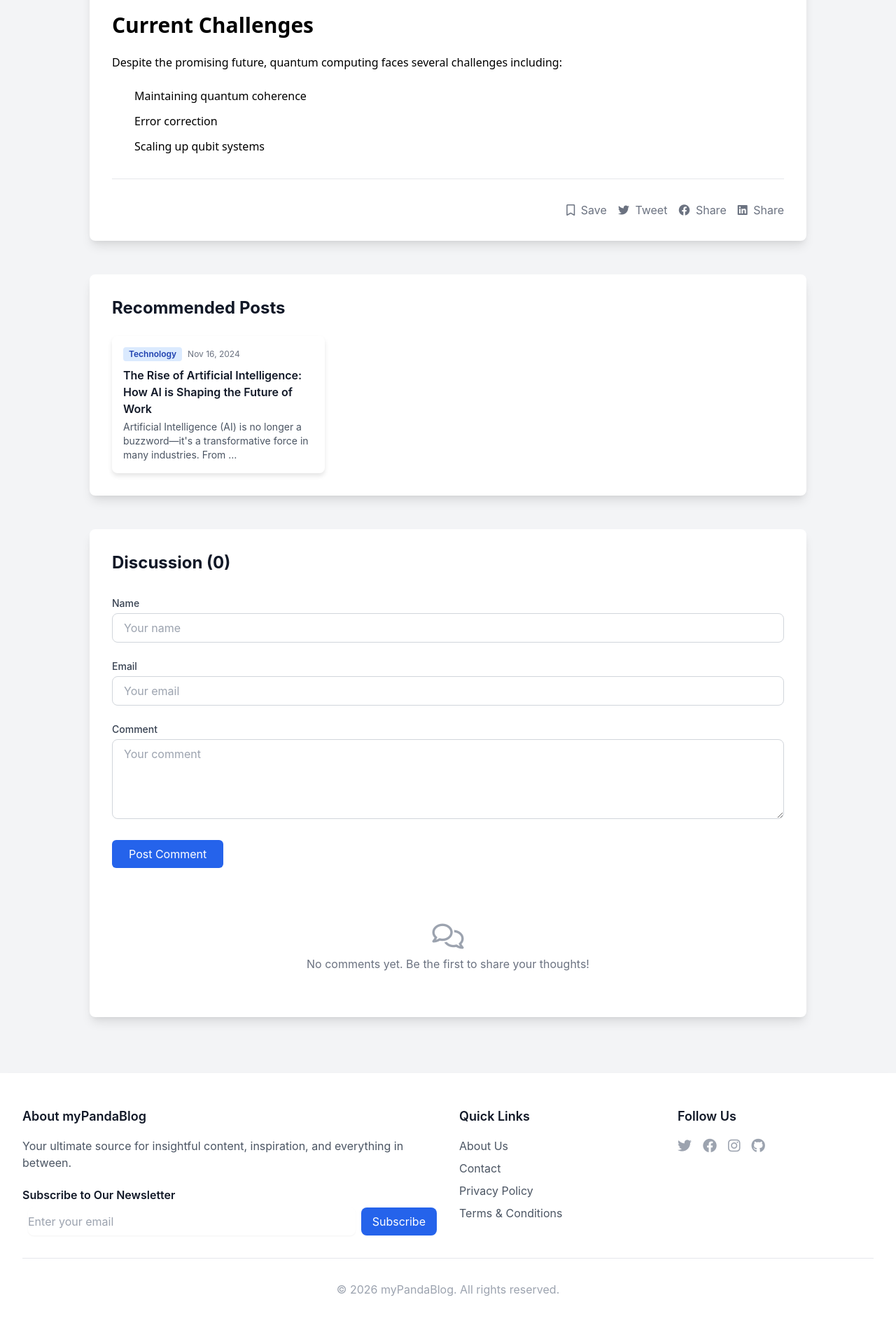
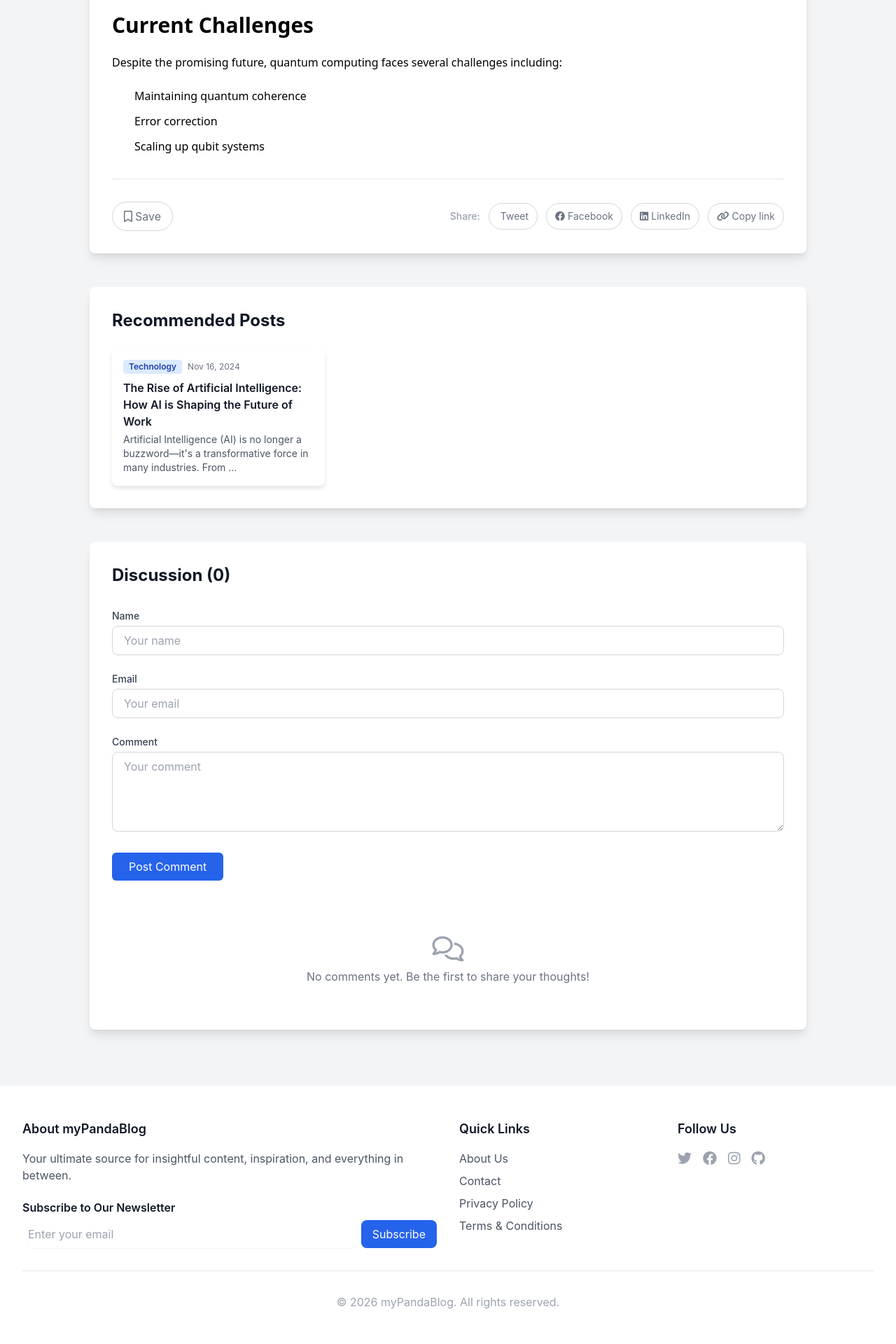
Before and after one commit to SeyiAyo/mypandablog, a Django app: a page that uses templates/post_detail.html in a window 1280 px wide. Shown: the part 674-2594 px from the top of the page at 70% size. Before the commit the page ends 2526 px from the top, so only its background shows below. Run offline with Django 5.2, Linux system fonts and the light colour scheme; data comes from the database, SQL or seed files in the repository; both versions use the stored data as it was after the commit; data that the repository does not hold is empty; parts of the project's set-up code (start-up, migrations or seed data) failed here and were passed over; some libraries are stand-ins or nearby versions.

Commit message:
Improve sharing and saving functionality on post detail pages
Refactors social sharing buttons on `post_detail.html` to use JavaScript for dynamic URL generation via `window.location.href` and implements a "Copy Link" button. Updates the "Save" button with improved visual states and styling.

Replit-Commit-Author: Agent
Replit-Commit-Session-Id: 60adef99-3d7e-47f9-82dd-519802ff4570
Replit-Commit-Checkpoint-Type: full_checkpoint
Replit-Commit-Event-Id: bd6addb7-d433-4e26-a1d4-4349069ed8ae
Replit-Commit-Screenshot-Url: https://storage.googleapis.com/screenshot-production-us-central1/ec2b1b8d-7fea-4a8e-95de-f615486b63fb/60adef99-3d7e-47f9-82dd-519802ff4570/jwvQlWM
Replit-Helium-Checkpoint-Created: true

```diff
--- a/templates/post_detail.html
+++ b/templates/post_detail.html
@@ -148,36 +148,85 @@
             </div>
 
             <div class="mt-8 pt-8 border-t border-gray-200">
-                <div class="flex items-center justify-end space-x-4">
+                <div class="flex items-center justify-between flex-wrap gap-4">
+                    <!-- Save button -->
                     <form method="post" action="{% url 'blog:post_detail' post.category.slug post.slug %}" class="inline">
                         {% csrf_token %}
-                        <button type="submit" name="save_post" class="text-gray-500 hover:text-blue-600 transition-colors duration-200">
-                            <i class="{% if is_saved %}fas{% else %}far{% endif %} fa-bookmark mr-1"></i>
-                            {{ is_saved|yesno:"Saved,Save" }}
+                        <button type="submit" name="save_post" id="saveBtn"
+                                class="flex items-center gap-1 px-4 py-2 rounded-full border transition-colors duration-200
+                                       {% if is_saved %}bg-blue-600 text-white border-blue-600 hover:bg-blue-700{% else %}text-gray-500 border-gray-300 hover:text-blue-600 hover:border-blue-400{% endif %}">
+                            <i class="{% if is_saved %}fas{% else %}far{% endif %} fa-bookmark"></i>
+                            <span>{{ is_saved|yesno:"Saved,Save" }}</span>
                         </button>
                     </form>
-                    <div class="flex space-x-4">
-                        <a href="https://twitter.com/intent/tweet?text={{ post.title|urlencode }}&url={{ request.build_absolute_uri }}"
-                           target="_blank" rel="noopener noreferrer"
-                           class="text-gray-500 hover:text-blue-600 transition-colors duration-200">
-                            <i class="fab fa-twitter mr-1"></i>
-                            Tweet
-                        </a>
-                        <a href="https://www.facebook.com/sharer/sharer.php?u={{ request.build_absolute_uri|urlencode }}"
-                           target="_blank" rel="noopener noreferrer"
-                           class="text-gray-500 hover:text-blue-600 transition-colors duration-200">
-                            <i class="fab fa-facebook mr-1"></i>
-                            Share
-                        </a>
-                        <a href="https://www.linkedin.com/shareArticle?mini=true&url={{ request.build_absolute_uri|urlencode }}&title={{ post.title|urlencode }}"
-                           target="_blank" rel="noopener noreferrer"
-                           class="text-gray-500 hover:text-blue-600 transition-colors duration-200">
-                            <i class="fab fa-linkedin mr-1"></i>
-                            Share
-                        </a>
+
+                    <!-- Share buttons -->
+                    <div class="flex items-center gap-3 flex-wrap">
+                        <span class="text-sm text-gray-400 font-medium">Share:</span>
+
+                        <button onclick="shareToTwitter()" title="Share on Twitter / X"
+                                class="flex items-center gap-1 px-3 py-2 rounded-full border border-gray-300 text-gray-500 hover:text-sky-500 hover:border-sky-400 transition-colors duration-200 text-sm">
+                            <i class="fab fa-x-twitter"></i>
+                            <span>Tweet</span>
+                        </button>
+
+                        <button onclick="shareToFacebook()" title="Share on Facebook"
+                                class="flex items-center gap-1 px-3 py-2 rounded-full border border-gray-300 text-gray-500 hover:text-blue-700 hover:border-blue-500 transition-colors duration-200 text-sm">
+                            <i class="fab fa-facebook"></i>
+                            <span>Facebook</span>
+                        </button>
+
+                        <button onclick="shareToLinkedIn()" title="Share on LinkedIn"
+                                class="flex items-center gap-1 px-3 py-2 rounded-full border border-gray-300 text-gray-500 hover:text-blue-600 hover:border-blue-500 transition-colors duration-200 text-sm">
+                            <i class="fab fa-linkedin"></i>
+                            <span>LinkedIn</span>
+                        </button>
+
+                        <button onclick="copyLink(this)" title="Copy link to clipboard"
+                                class="flex items-center gap-1 px-3 py-2 rounded-full border border-gray-300 text-gray-500 hover:text-green-600 hover:border-green-400 transition-colors duration-200 text-sm">
+                            <i class="fas fa-link"></i>
+                            <span>Copy link</span>
+                        </button>
                     </div>
                 </div>
             </div>
+
+            <script>
+                const postTitle = "{{ post.title|escapejs }}";
+
+                function shareToTwitter() {
+                    const url = 'https://twitter.com/intent/tweet?text=' + encodeURIComponent(postTitle) + '&url=' + encodeURIComponent(window.location.href);
+                    window.open(url, '_blank', 'width=600,height=400,noopener,noreferrer');
+                }
+
+                function shareToFacebook() {
+                    const url = 'https://www.facebook.com/sharer/sharer.php?u=' + encodeURIComponent(window.location.href);
+                    window.open(url, '_blank', 'width=600,height=400,noopener,noreferrer');
+                }
+
+                function shareToLinkedIn() {
+                    const url = 'https://www.linkedin.com/shareArticle?mini=true&url=' + encodeURIComponent(window.location.href) + '&title=' + encodeURIComponent(postTitle);
+                    window.open(url, '_blank', 'width=600,height=500,noopener,noreferrer');
+                }
+
+                function copyLink(btn) {
+                    navigator.clipboard.writeText(window.location.href).then(function() {
+                        const span = btn.querySelector('span');
+                        const icon = btn.querySelector('i');
+                        const originalText = span.textContent;
+                        span.textContent = 'Copied!';
+                        icon.className = 'fas fa-check';
+                        btn.classList.add('text-green-600', 'border-green-400');
+                        setTimeout(function() {
+                            span.textContent = originalText;
+                            icon.className = 'fas fa-link';
+                            btn.classList.remove('text-green-600', 'border-green-400');
+                        }, 2000);
+                    }).catch(function() {
+                        prompt('Copy this link:', window.location.href);
+                    });
+                }
+            </script>
         </div>
     </article>
 
```
Also changed, not shown: db.sqlite3, 1 other file.
